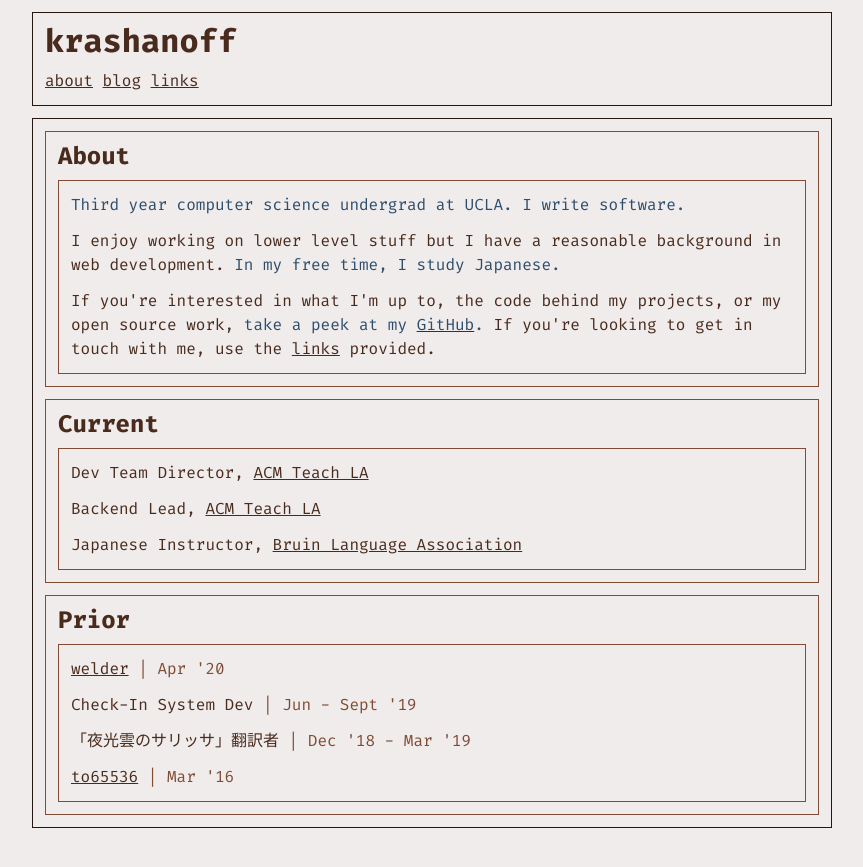
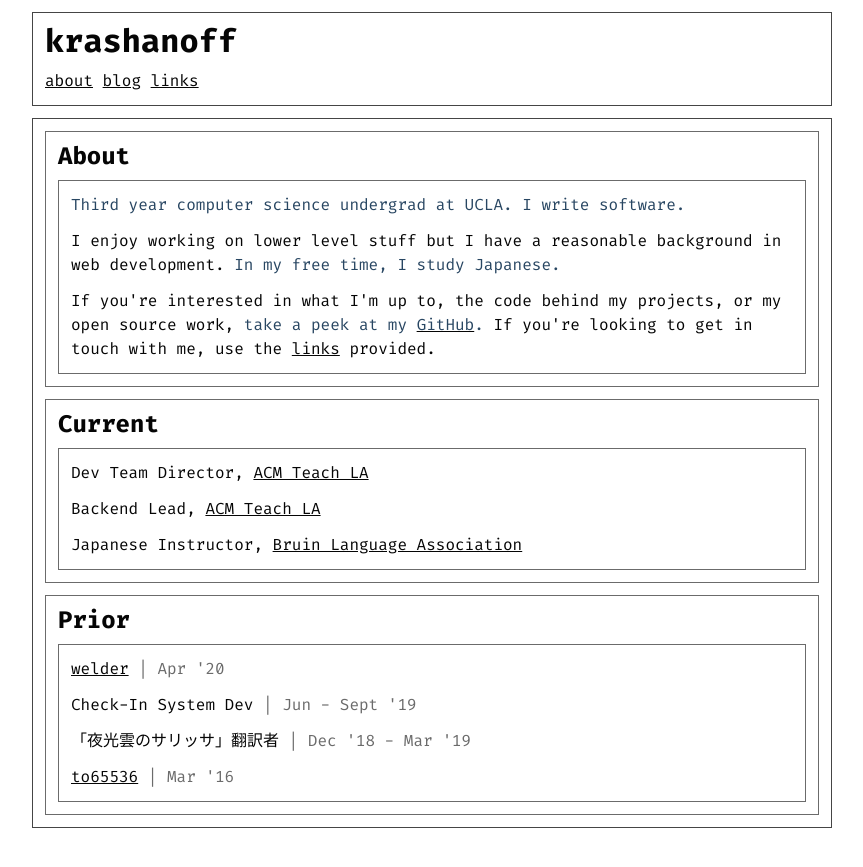
Before and after one commit to krashanoff/whoami, a Jekyll site: the page built from index.html, in a window 1280 px wide. Shown: the top 867 px of the page, without its empty margins (208-1071 px from the left). Built offline with Jekyll 4.4.1, drawn with Linux system fonts in a browser that asks for light colours.

Commit message:
Misc. style updates.

```diff
--- a/_config.yml
+++ b/_config.yml
@@ -4,11 +4,13 @@ baseurl: ""
 
 permalink: /:year/:title
 
-markdown: kramdown
-highlighter: rouge
+avi: https://avatars2.githubusercontent.com/u/7704542
 
 links:
   - name: GitHub
     href: https://github.com/krashanoff
   - name: LinkedIn
     href: https://linkedin.com/in/leonidrlk
+
+markdown: kramdown
+highlighter: rouge
--- a/_layouts/default.html
+++ b/_layouts/default.html
@@ -4,7 +4,7 @@
 <html lang='en'>
     <head>
         <meta charset='utf-8'>
-        <title>{{ site.title }}{% if page.title %} | {{ page.title }}{% endif %}</title>
+        <title>{% if page.title %}{{ page.title }}{% else %}{{ site.title }}{% endif %}</title>
         <meta name='viewport' content='width=device-width, initial-scale=1.0' />
         <meta name='description' content='{{ site.description }}' />
         <link rel='stylesheet' type='text/css' href='{{ site.baseurl }}/base.css'>
--- a/base.scss
+++ b/base.scss
@@ -2,15 +2,15 @@
 ---
 
 $fn: 'Fira Code', monospace;
-$bg: #f0eceb;
-$fg: #492b1d;
+$bg: #fff;
+$fg: #050505;
 
-$darkest: #25160f;
-$brightest: #75452f;
-$darker: lighten($darkest, 25%);
-$brighter: darken($brightest, 25%);
+$darkest: lighten($fg, 25%);
+$brightest: darken($bg, 25%);
+$darker: lighten($darkest, 15%);
+$brighter: darken($brightest, 15%);
 
-$accent: #2c4d6c;
+$accent: mix($fg, #2c4d6c, 10%);
 $border-size: thin;
 $default-transition: 0.2s linear;
 
@@ -66,7 +66,7 @@ body {
 
     transition: all $default-transition;
 
-    // box definition
+    // boxes
     div {
         border: $border-size solid $darkest;
 
@@ -84,7 +84,6 @@ body {
     }
 }
 
-// boxes
 div {
     padding: $div-pad;
     border: $border-size solid $fg;
@@ -110,11 +109,6 @@ li {
 a {
     color: inherit;
     text-decoration: underline solid $fg;
-    transition: text-decoration $default-transition;
-
-    :hover {
-        text-decoration: underline solid $accent;
-    }
 }
 
 img {
--- a/robots.txt
+++ b/robots.txt
@@ -1,2 +1,2 @@
 User-agent: *
-Disallow:
+Disallow: /
```
Also changed, not shown: _layouts/post.html (+4 -4 lines).
